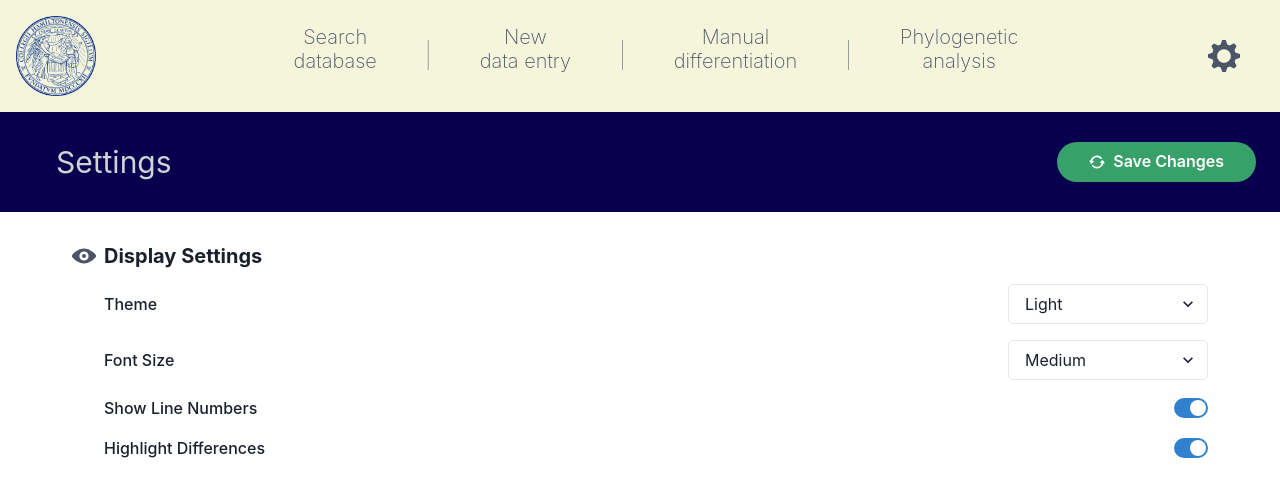
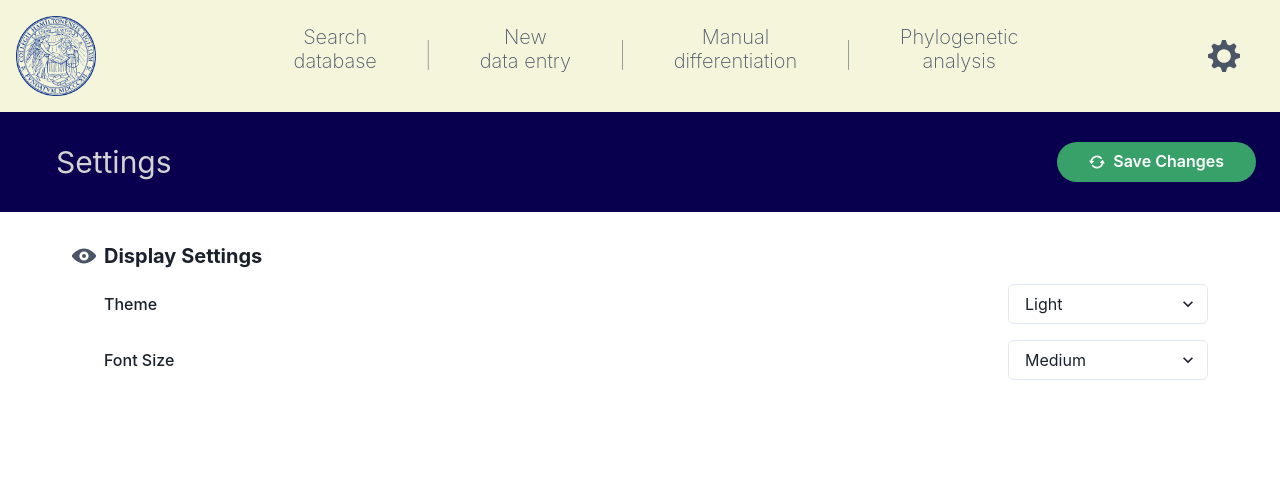
Before and after one commit to BryceMolnar3/Deployment, a React app in the folder frontend/: page /settings in a window 1280 px wide. Shown: the top 496 px of the page. Built offline with nearby package versions, Linux system fonts and the light colour scheme; no server answers.

Commit message:
I had an Idea about this and I lost it

```diff
--- a/frontend/src/contexts/DisplaySettingsContext.tsx
+++ b/frontend/src/contexts/DisplaySettingsContext.tsx
@@ -3,8 +3,6 @@ import React, { createContext, useContext, useState, useEffect } from 'react';
 interface DisplaySettings {
   theme: 'light' | 'dark';
   fontSize: 'small' | 'medium' | 'large';
-  showLineNumbers: boolean;
-  highlightDifferences: boolean;
 }
 
 interface DisplaySettingsContextType {
@@ -18,8 +16,6 @@ export function DisplaySettingsProvider({ children }: { children: React.ReactNod
   const [settings, setSettings] = useState<DisplaySettings>({
     theme: 'light',
     fontSize: 'medium',
-    showLineNumbers: true,
-    highlightDifferences: true,
   });
 
   useEffect(() => {
--- a/frontend/src/pages/Settings.tsx
+++ b/frontend/src/pages/Settings.tsx
@@ -3,7 +3,6 @@ import {
   Box,
   Heading,
   VStack,
-  Switch,
   Select,
   Button,
   FormControl,
@@ -90,22 +89,6 @@ function Settings() {
                     <option value="large">Large</option>
                   </Select>
                 </FormControl>
-
-                <FormControl display="flex" alignItems="center" justifyContent="space-between">
-                  <FormLabel mb={0}>Show Line Numbers</FormLabel>
-                  <Switch
-                    isChecked={settings.showLineNumbers}
-                    onChange={(e) => handleChange('showLineNumbers', e.target.checked)}
-                  />
-                </FormControl>
-
-                <FormControl display="flex" alignItems="center" justifyContent="space-between">
-                  <FormLabel mb={0}>Highlight Differences</FormLabel>
-                  <Switch
-                    isChecked={settings.highlightDifferences}
-                    onChange={(e) => handleChange('highlightDifferences', e.target.checked)}
-                  />
-                </FormControl>
               </VStack>
             </Box>
           </VStack>
```
